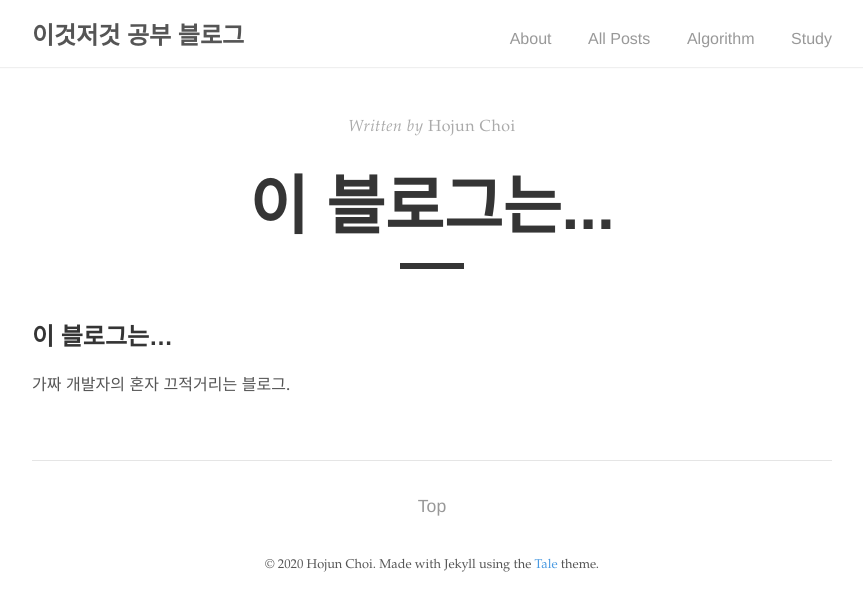
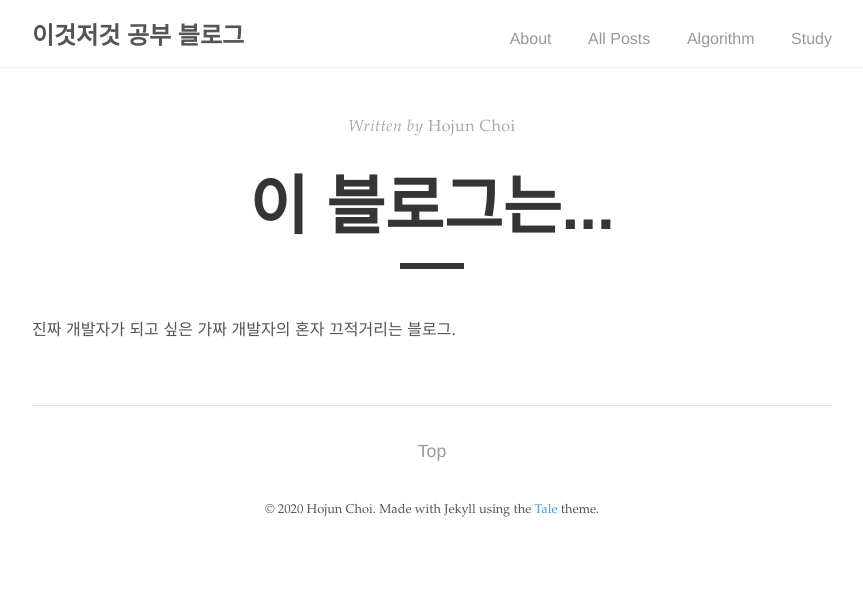
Before and after one commit to hojoon90/hojoon90.github.io, a Jekyll site: the page built from _pages/about.md, in a window 1280 px wide. Shown: the top 611 px of the page, without its empty margins (208-1071 px from the left). Built offline with Jekyll 4.4.1, drawn with Linux system fonts in a browser that asks for light colours.

Commit message:
내용 수정

```diff
--- a/_pages/about.md
+++ b/_pages/about.md
@@ -5,5 +5,4 @@ author: "Hojun Choi"
 permalink: /about/
 ---
 
-## 이 블로그는...
-가짜 개발자의 혼자 끄적거리는 블로그.
+진짜 개발자가 되고 싶은 가짜 개발자의 혼자 끄적거리는 블로그.
```
